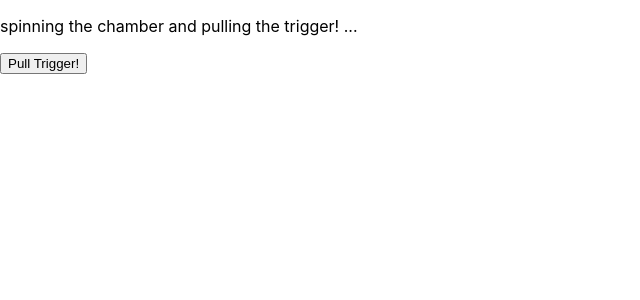
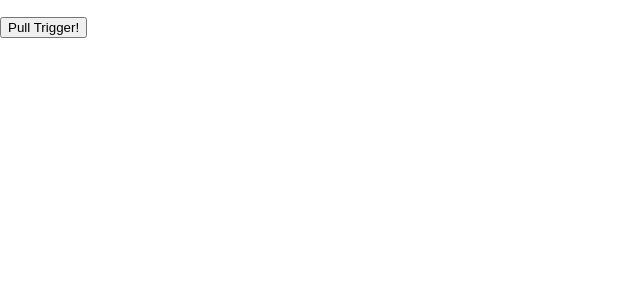
Before and after one commit to katemacnd/react-playground, a React (Create React App) app: page / in a window 1280 px wide. Shown: the top 300 px of the page, without its empty margins (0-640 px from the left). Built offline with nearby package versions, Linux system fonts and the light colour scheme.

Commit message:
addressing bulletInChamber returning true

```diff
--- a/src/state-drills/RouletteGun.js
+++ b/src/state-drills/RouletteGun.js
@@ -1,7 +1,6 @@
-import React from 'react'
+import React, { Component } from 'react'
 
-class RouletteGun extends React.Component {
-
+class RouletteGun extends Component {
     static defaultProps = {
         bulletInChamber: 8
     }
@@ -19,28 +18,34 @@ class RouletteGun extends React.Component {
 
     handleButtonClick() {
         console.log('button clicked')
-        this.setState(
-            {spinningTheChamber: true},
-        )
-        setTimeout(() => {
+
+        this.setState({spinningTheChamber:true}, () => {
+            setTimeout(() => {
+            let randomMath = Math.ceil(Math.random() * 8)
+            console.log(randomMath)
             this.setState(
-                {chamber: Math.ceil(Math.random() * 8),
+                {chamber: randomMath,
                 spinningTheChamber: false}
-            )}, 2000
-        )
+            )}, 500
+        )})
     }
 
     renderDisplay() {
-        if (this.state.spinningTheChamber=true) {
+        console.log(this.state.chamber)
+        console.log(this.props.bulletInChamber)
+        console.log(this.state.spinningTheChamber)
+        console.log(this.props)
+        if (this.state.spinningTheChamber===true) {
             return 'spinning the chamber and pulling the trigger! ...'
         } else if (this.props.bulletInChamber === this.state.chamber) {
-            return ('BANG!!!!')
-        } else {
+            return 'BANG!!!!'
+        } else if ((this.state.chamber !== null) && (this.state.chamber !== this.props.bulletInChamber.toString())) {
             return 'you\'re safe!'
         }
     }
 
     render() {
+        console.log(this.state.spinningTheChamber)
         return (
         <div>
             <p>{this.renderDisplay()}</p>
```
